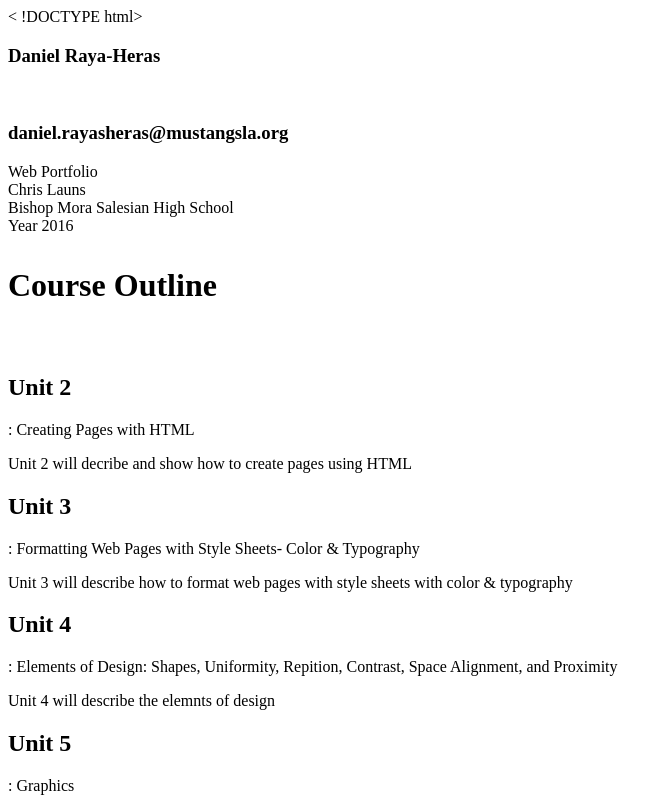
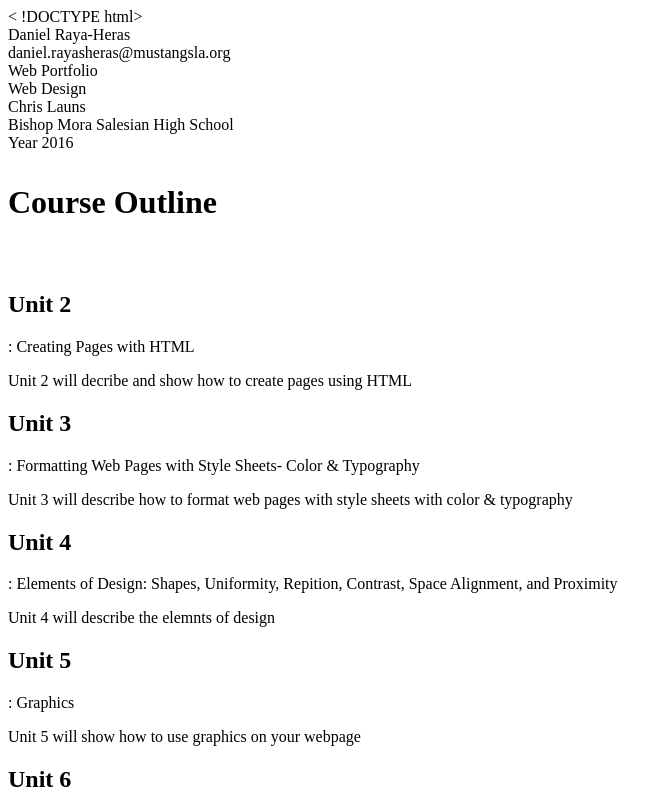
Before and after one commit to danielrayaheras19/portfolio_danielrayaheras1, a plain HTML site: page index.html in a window 1280 px wide. Shown: the top 800 px of the page, without its empty margins (0-672 px from the left). Drawn offline with Linux system fonts and the light colour scheme.

```diff
--- a/index.html
+++ b/index.html
@@ -6,8 +6,8 @@
   </head>
     <body>
   <div>
-    <h3>Daniel Raya-Heras</h3><br/>
-    <h3>daniel.rayasheras@mustangsla.org</h3>
+    Daniel Raya-Heras<br/>
+    daniel.rayasheras@mustangsla.org
   </div>
 
 
@@ -15,6 +15,7 @@
 
 
     Web Portfolio<br/>
+    Web Design<br/>
     Chris Launs<br/>
     Bishop Mora Salesian High School<br/>
     Year 2016<br/>
```
